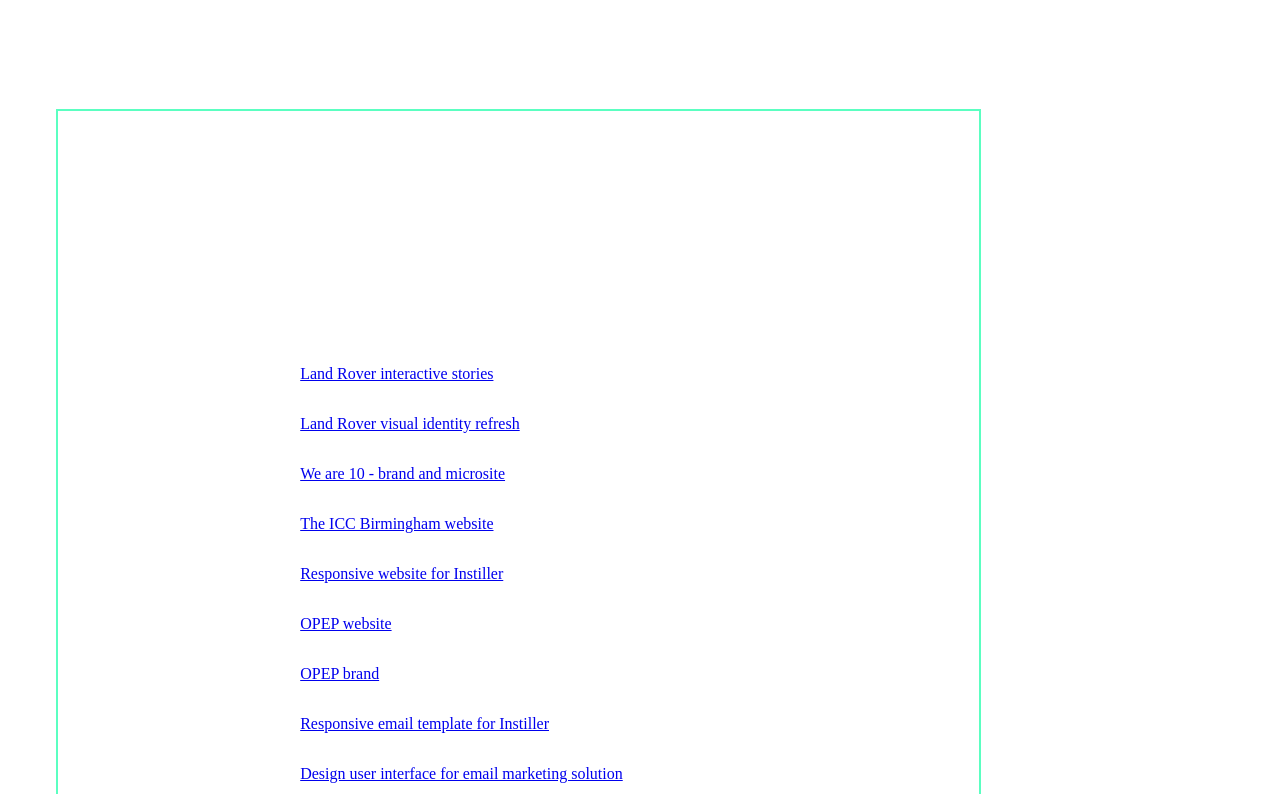
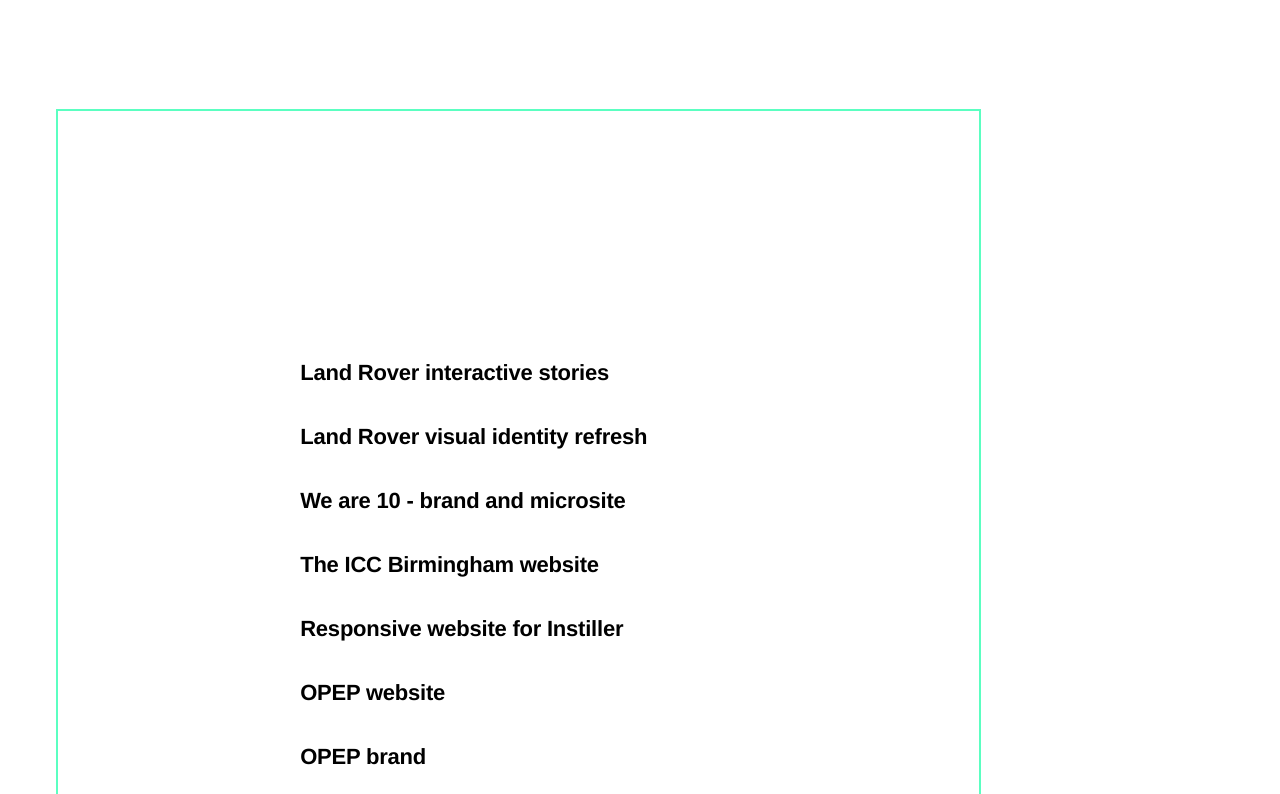
Before and after one commit to jonjhiggins/jon-higgins-2018, a Gatsby site: page /work in a window 1280 px wide. Shown: the part 123-917 px from the top of the page. Built offline with nearby package versions, Linux system fonts and the light colour scheme; Gatsby itself is replaced by a stand-in of ours; some packages are replaced by stand-ins of ours.

Commit message:
heading colours

```diff
--- a/src/components/body-text/index.js
+++ b/src/components/body-text/index.js
@@ -45,6 +45,7 @@
   },
   h2: {
     ...interUIStyles[2],
+    color: COLOURS.GREY_GREEN,
   },
   h3: {
     ...interUIStyles[2],
--- a/src/components/heading/index.js
+++ b/src/components/heading/index.js
@@ -23,6 +23,7 @@
   sizeS,
   sizeM,
   light,
+  colour,
 }) => {
   const sizeIndex = size - 1
   const sizeSIndex = typeof sizeS !== 'undefined' ? sizeS - 1 : null
@@ -32,8 +33,8 @@
 
   const mainStyles =
     type === 'INTER_UI' ? interUIStyles[mainIndex] : vollkornStyles[mainIndex]
-
   const headingStyles = {
+    color: colour || null,
     marginTop: rem(marginTop * BASELINE),
     marginBottom: rem((marginBottomS || marginBottom) * BASELINE),
     position: 'relative',
@@ -43,6 +44,10 @@
     },
     'a.active > &': {
       fontWeight: 'bold', // site-header links active state
+    },
+    '& > a': {
+      color: 'inherit',
+      textDecoration: 'none',
     },
     [BREAKPOINTS.M_MIN]: {
       marginBottom: marginBottomM ? rem(marginBottomM * BASELINE) : null,
@@ -85,6 +90,7 @@
   marginBottomM: PropTypes.number,
   html: PropTypes.string,
   light: PropTypes.bool,
+  colour: PropTypes.string,
 }
 
 export default Heading
--- a/src/components/styleguide-typography/index.js
+++ b/src/components/styleguide-typography/index.js
@@ -18,6 +18,7 @@
 
 const Wrapper = styled('div')`
   position: relative;
+  margin-bottom: ${rem(BASELINE * 4)};
 `
 
 const col1 = 190
--- a/src/pages/typography.js
+++ b/src/pages/typography.js
@@ -1,13 +1,9 @@
 import React from 'react'
 import PageWrapper from '~/src/components/page-wrapper'
-import Heading from '~/src/components/heading'
 import StyleguideTypography from '~/src/components/styleguide-typography'
 
 const IndexPage = () => (
-  <PageWrapper>
-    <Heading element={'h1'} marginTop={6} marginBottom={6} size={4}>
-      Typography / spacing
-    </Heading>
+  <PageWrapper heading={'Typography / spacing'}>
     <StyleguideTypography />
   </PageWrapper>
 )
--- a/src/settings/colours.js
+++ b/src/settings/colours.js
@@ -1,6 +1,7 @@
 export default {
   PRIMARY: '#5BFFC1',
   GREY: '#EBECEC',
+  GREY_GREEN: '#AFB5B3',
   WHITE: '#FFFFFF',
   BLACK: '#000000',
   SHADOW: 'rgba(0, 97, 57, 0.1)',
--- a/src/templates/section-listing.js
+++ b/src/templates/section-listing.js
@@ -1,4 +1,5 @@
 import React from 'react'
+import styled from 'react-emotion'
 import PropTypes from 'prop-types'
 import Link from 'gatsby-link'
 
@@ -7,7 +8,21 @@
 import ArticleWrapper from '~/src/components/article-wrapper'
 import Article from '~/src/components/article'
 import ArticleContent from '~/src/components/article-content'
+import Heading from '~/src/components/heading'
 import getSitePath from '~/src/utils/getSitePath'
+import { BASELINE } from '~/src/settings/typography'
+import { rem } from '~/src/utils'
+
+const LinkBlocks = styled('ul')`
+  list-style: none;
+  margin: 0;
+  padding: 0;
+`
+
+const LinkBlock = styled('li')`
+  list-style: none;
+  margin: 0 0 ${rem(BASELINE)};
+`
 
 export default function Template({ transition, items, heading }) {
   return (
@@ -16,16 +31,20 @@
       <ArticleWrapper>
         <Article>
           <ArticleContent>
+            <LinkBlocks>
               {items.map(({ node }, index) => {
                 const { frontmatter, fileAbsolutePath } = node
                 return (
-                <p key={index}>
+                  <LinkBlock key={index}>
+                    <Heading element={'h3'} size={2}>
                       <Link to={getSitePath(fileAbsolutePath)}>
                         {frontmatter.title}
                       </Link>
-                </p>
+                    </Heading>
+                  </LinkBlock>
                 )
               })}
+            </LinkBlocks>
           </ArticleContent>
         </Article>
       </ArticleWrapper>
```
Also changed, not shown: src/templates/post.js (+6 -1 lines). Lines whose indentation alone changed are shown as unchanged.
